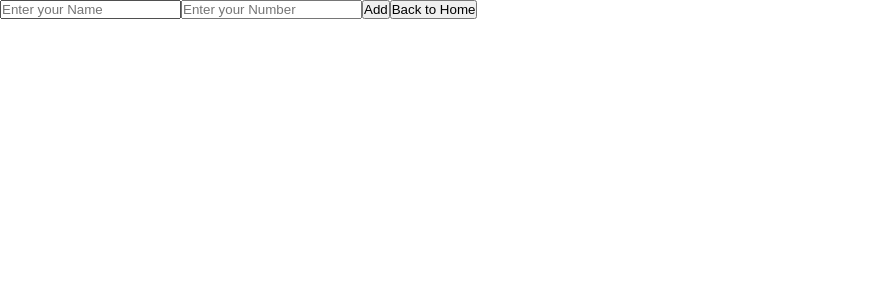
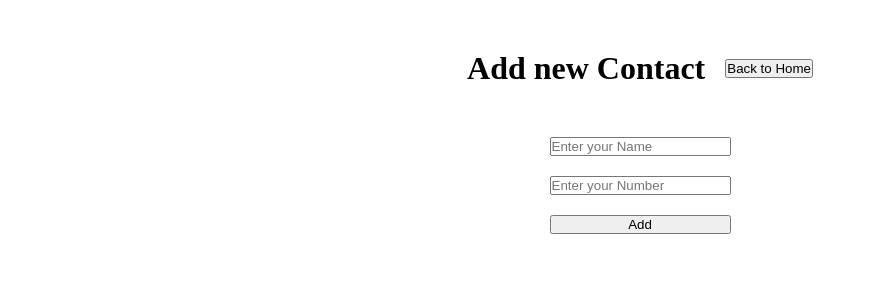
Before and after one commit to Masoudbkhti/contacts, a React (Vite) app: page /new-contact in a window 1280 px wide. Shown: the top 300 px of the page, without its empty margins (0-876 px from the left). Built offline with nearby package versions, Linux system fonts and the light colour scheme.

Commit message:
styling newContact page

```diff
--- a/package.json
+++ b/package.json
@@ -23,6 +23,7 @@
     "eslint-plugin-react": "^7.32.2",
     "eslint-plugin-react-hooks": "^4.6.0",
     "eslint-plugin-react-refresh": "^0.4.1",
+    "sass": "^1.63.6",
     "vite": "^4.4.0"
   }
 }
--- a/src/index.css
+++ b/src/index.css
@@ -10,8 +10,14 @@
   flex-direction: column;
   justify-content: center;
   align-items: center;
-  gap: 100px;
+  gap: 50px;
   padding: 50px;
+}
+.title {
+  display: flex;
+  justify-content: center;
+  align-items: center;
+  gap: 20px;
 }
 
 /* ContactList Component */
@@ -29,3 +35,10 @@
   justify-content: flex-end;
   gap: 20px;
 }
+
+/* New Contact Page */
+.addform {
+  display: flex;
+  flex-direction: column;
+  gap: 20px;
+}
--- a/src/pages/Home.jsx
+++ b/src/pages/Home.jsx
@@ -3,7 +3,7 @@ import { Link } from "react-router-dom";
 export const Home = () => {
   return (
     <div className="container">
-      <div>
+      <div className="title">
         <h1>Contact List</h1>
         <Link to="/new-contact">
           <button>Add</button>
--- a/src/pages/NewContact.jsx
+++ b/src/pages/NewContact.jsx
@@ -24,8 +24,14 @@ export const NewContact = () => {
   };
 
   return (
-    <div>
-      <form onSubmit={formSubmitHandler}>
+    <div className="container">
+      <div className="title">
+        <h1>Add new Contact</h1>
+        <Link to="/">
+          <button>Back to Home</button>
+        </Link>
+      </div>
+      <form onSubmit={formSubmitHandler} className="addform">
         <input
           type="text"
           placeholder="Enter your Name"
@@ -39,9 +45,6 @@ export const NewContact = () => {
           onChange={(e) => setNumber(e.target.value)}
         />
         <button type="submit">Add</button>
-        <Link to="/">
-          <button>Back to Home</button>
-        </Link>
       </form>
     </div>
   );
```
Also changed, not shown: 2 other files (tests, documents, lock files or other folders).
